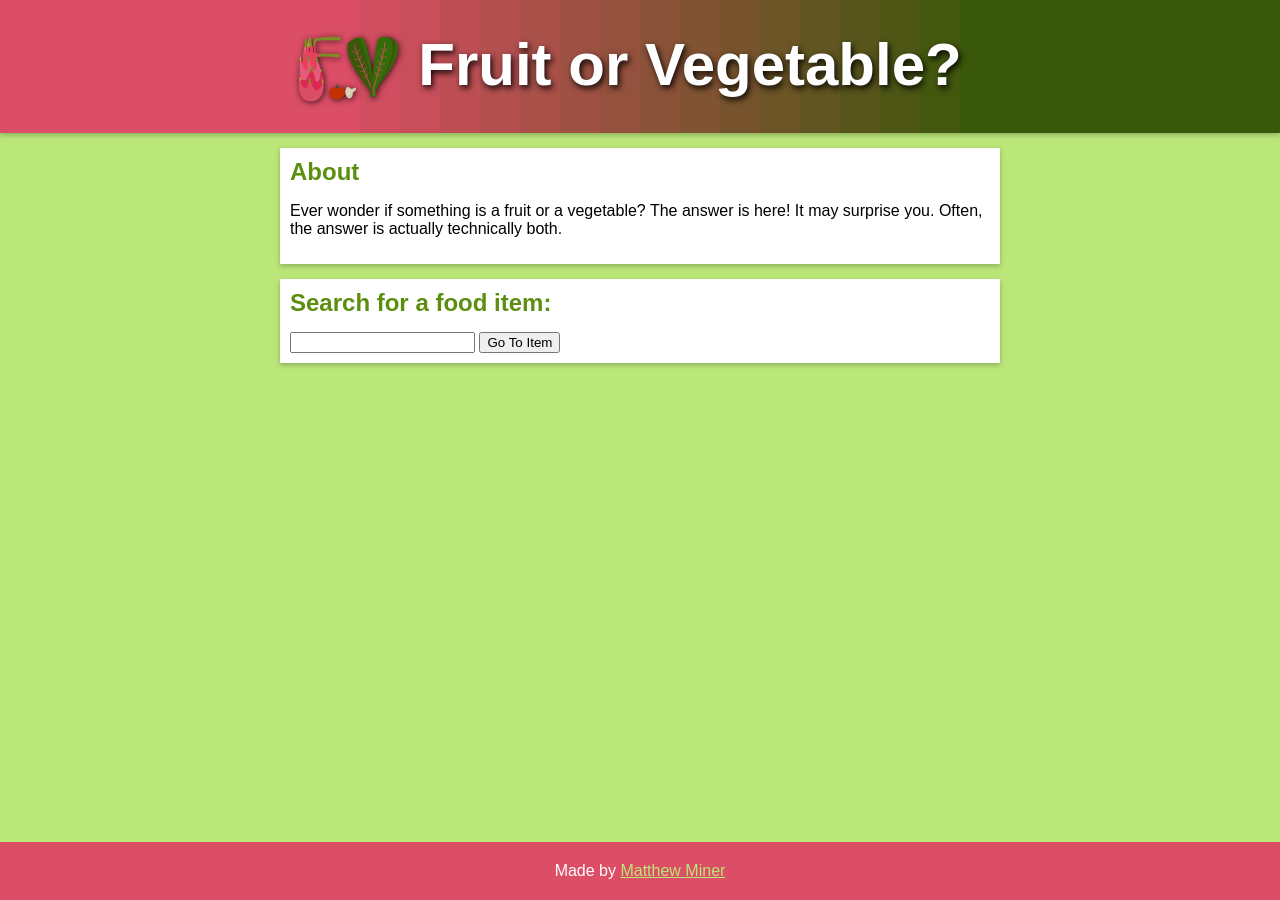
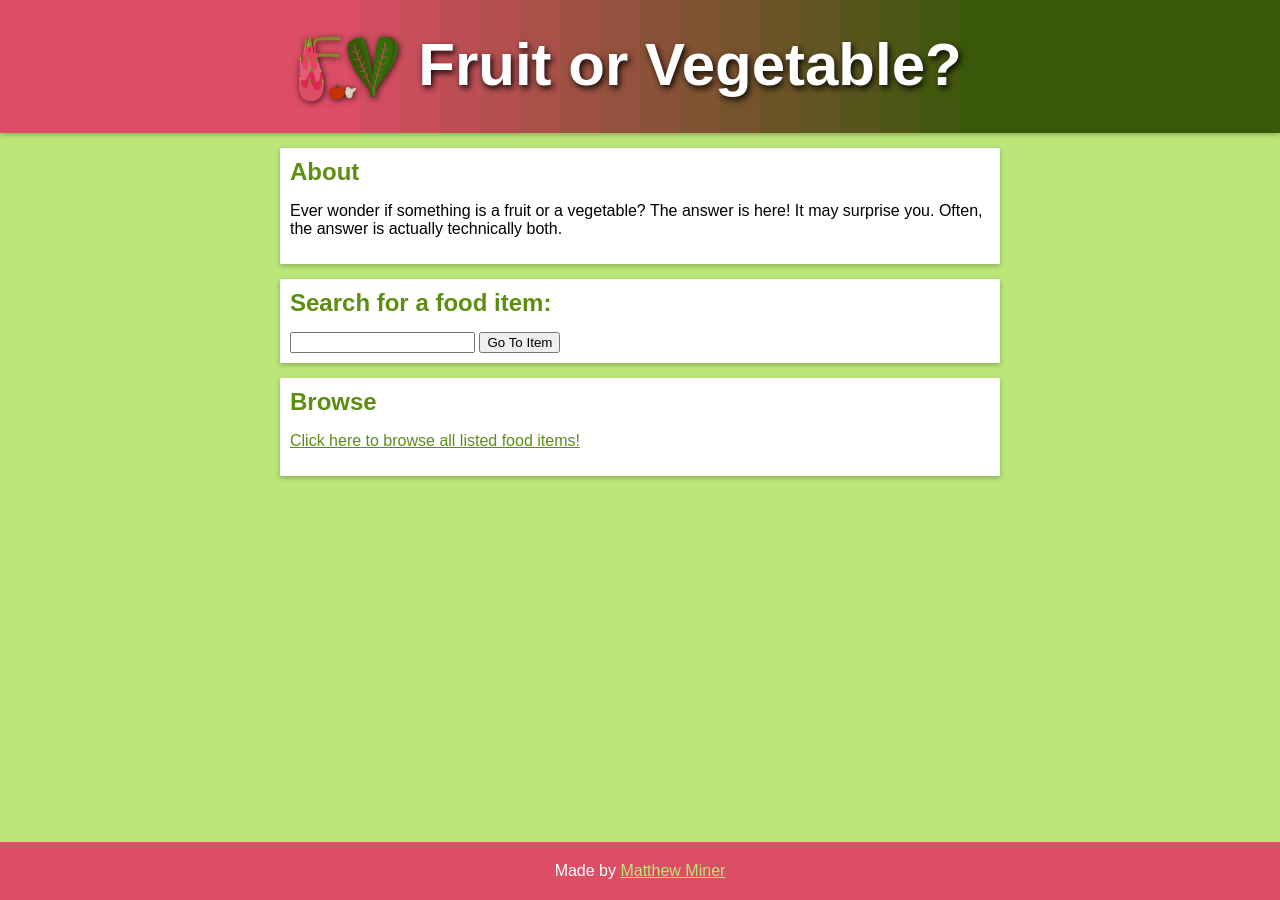
Before and after one commit to mminer237/fruitorvegetable, a Jekyll site: the page built from index.html, in a window 1280 px wide. Built offline with Jekyll 4.4.1, drawn with Linux system fonts in a browser that asks for light colours.

Commit message:
Added list page and improved noscript

```diff
--- a/index.html
+++ b/index.html
@@ -9,7 +9,7 @@
 	<h2>About</h2>
 	<p>Ever wonder if something is a fruit or a vegetable? The answer is here! It may surprise you. Often, the answer is actually technically both.</p>
 </section>
-<section>
+<section id="search-section">
 	<div>
 		<h2>Search for a food item:</h2>
 		<form>
@@ -21,12 +21,16 @@
 				{% endfor %}
 			</datalist>
 		</form>
-		<noscript>
-			<ul>
-				{% for item in site.items %}
-					<li><a href="{{ item.url }}">{{ item.title }}"</a></li>
-				{% endfor %}
-			</ul>
-		</noscript>
 	</div>
 </section>
+		<noscript>
+	<style>
+		#search-section {
+			display: none;
+		}
+	</style>
+		</noscript>
+<section>
+	<h2>Browse</h2>
+	<p><a href="/list">Click here to browse all listed food items!</a></p>
+</section>
```
Also changed, not shown: list.html (added, +14 -0 lines).
